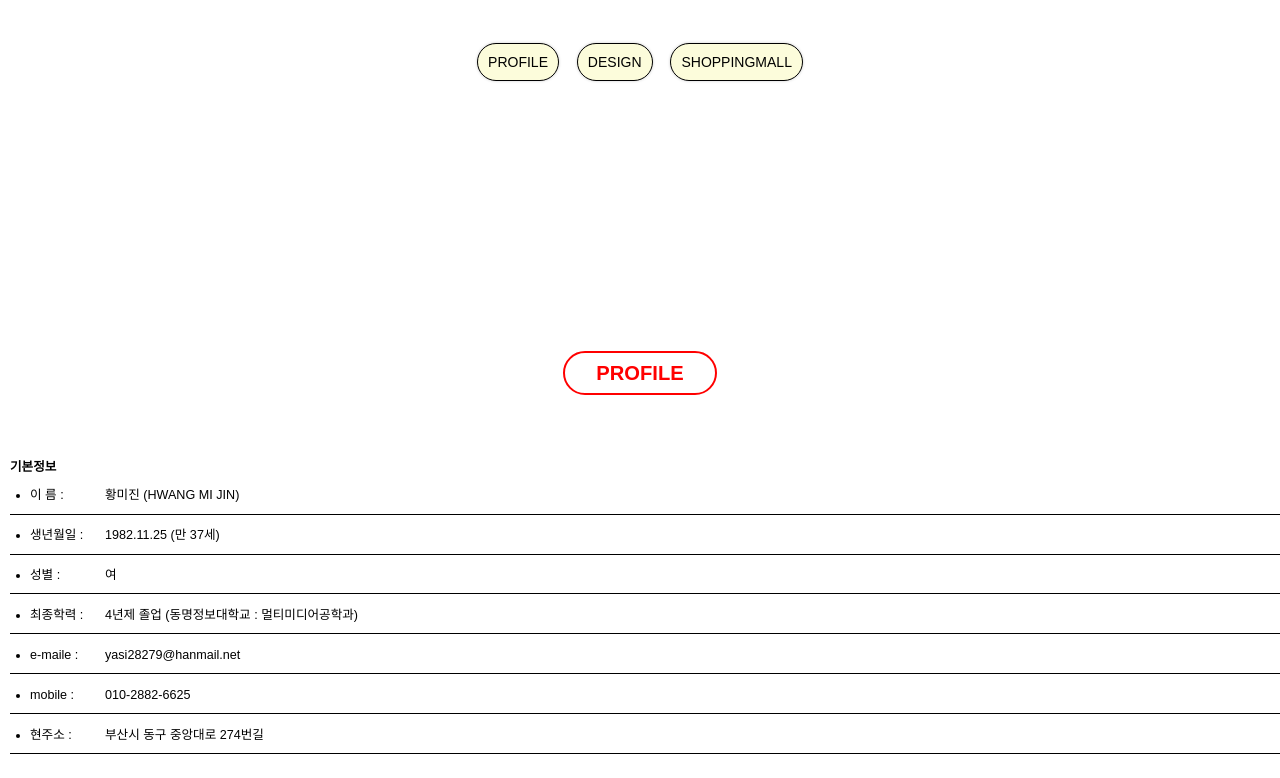
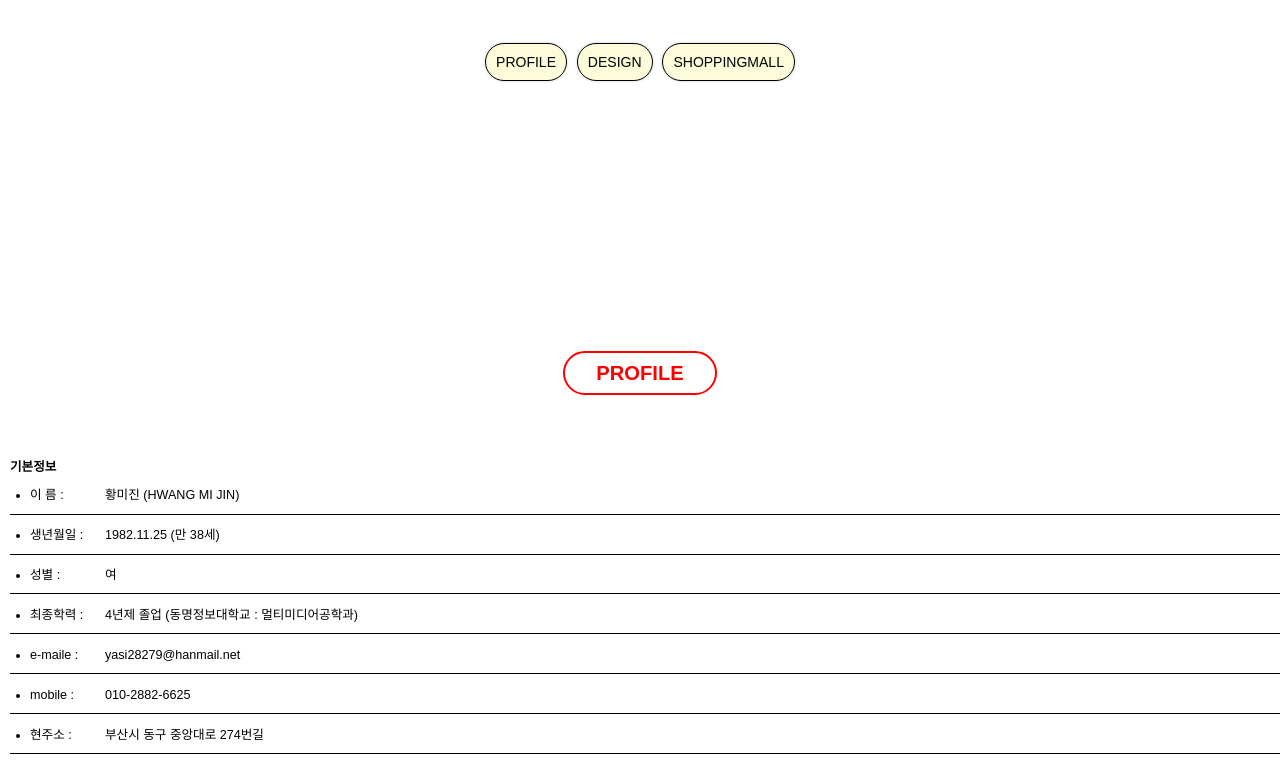
Before and after one commit to webez1125/portfolio, a plain HTML site: page portfolio_mobile.html in a window 1280 px wide. Shown: the part 310-1088 px from the top of the page. Drawn offline with nearby package versions, Linux system fonts and the light colour scheme; files whose address does not match are found by name; a web font is replaced by a local one.

Commit message:
Add files via upload

```diff
--- a/mobile.css
+++ b/mobile.css
@@ -19,7 +19,7 @@ a:hover {text-decoration: none;}
 .layer1 span {font-size: 0.9em; line-height: 0.9em; font-weight: 600;}
 .layer1 p {font-size:3.2em; font-family: 'Fredericka the Great', cursive; margin-top:18px;}
 .layer1 .mmenu_wrap {width:100%;}
-.layer1 .mmenu_wrap .mmenu {display: inline-block; height:30px; line-height: 30px; padding:3px 10px 3px 10px; margin:0 7px 0 7px; border:1px solid #000; border-radius:25px; box-shadow: 0px 0px 3px #ccc; font-size: 1em; cursor:pointer; background:#FCFCDB;}
+.layer1 .mmenu_wrap .mmenu {display: inline-block; height:30px; line-height: 30px; padding:3px 10px 3px 10px; margin:0 3px 0 3px; border:1px solid #000; border-radius:25px; box-shadow: 0px 0px 3px #ccc; font-size: 1em; cursor:pointer; background:#FCFCDB;}
 
 /*  프로필  */
 .layer2 .profile {width:; font-size: 0.9em;}
--- a/portfolio_mobile.html
+++ b/portfolio_mobile.html
@@ -3,6 +3,7 @@
   <head>
     <meta charset="utf-8">
     <meta name="viewport" content="width=device-width,initial-scale=1.0,minimum-scale=1.0,maximum-scale=1.0,user-scalable=no" />
+    <meta name="format-detection" content="telephone=yes">
     <link href="mobile.css" rel="stylesheet">
     <script src="https://ajax.googleapis.com/ajax/libs/jquery/3.3.1/jquery.min.js"></script>
     <script src="portfolio2.js"></script>
@@ -42,7 +43,7 @@
           <div class="line">
             <ul>
               <li class="st1">생년월일 :</li>
-              <li class="ds1">1982.11.25 (만 37세)</li>
+              <li class="ds1">1982.11.25 (만 38세)</li>
             </ul>
           </div>
           <div class="line">
```
